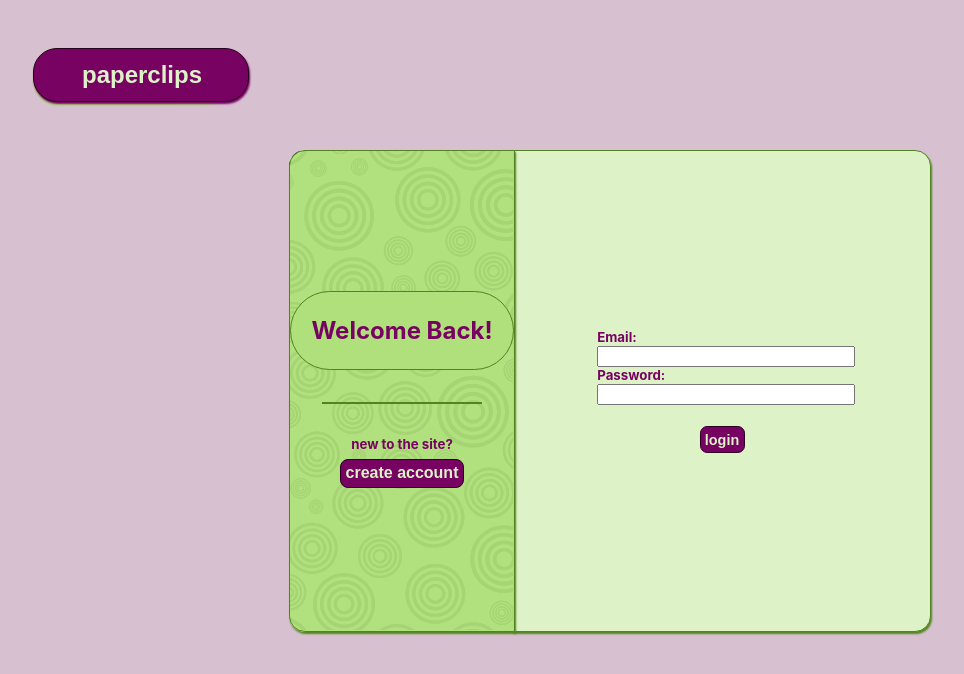
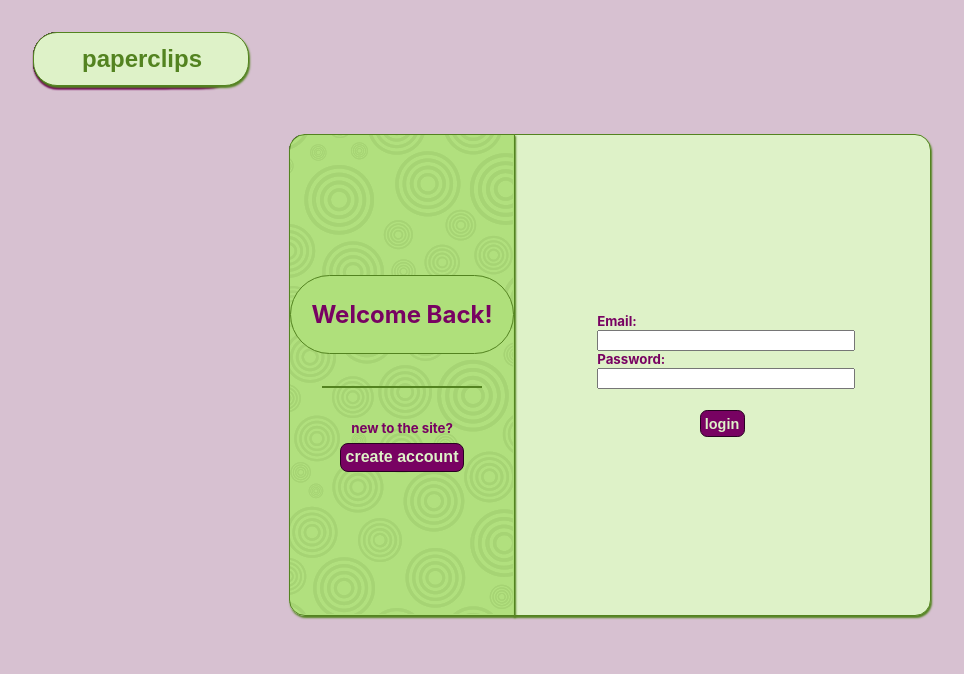
Before and after one commit to cooljasonmelton/paperclips-fe, a React (Create React App) app: page / in a window 1280 px wide. In both pictures the pointer is over the button "paperclips". Shown: the top 674 px of the page, without its empty margins (31-995 px from the left). Built offline with nearby package versions, Linux system fonts and the light colour scheme.

Commit message:
styled colors in menu

```diff
--- a/src/login/LoginContainer.css
+++ b/src/login/LoginContainer.css
@@ -174,8 +174,6 @@
 
 /* Form Submit Buttons */
 .submit-button{
-    /* width: 30%; */
-
     margin: 1.5em 25% 0;
     padding: 0.3em;
 
--- a/src/menu/Menu.css
+++ b/src/menu/Menu.css
@@ -2,7 +2,7 @@
     position: relative;
     z-index: 10;
 
-    margin: 3em 0 0 4em;
+    margin: 2em 0 0 4em;
     width: 100%;
 
     display: flex;
@@ -22,9 +22,10 @@
 
     width: 9em;
 
-    border: 1px solid #AFE07B;
     border-radius: 1em;
-    box-shadow: 1px 2px 2px #AFE07B;
+    box-shadow: 1px 2px 2px #780262;
+    border: 1px solid #280121;
+
     background-color: #DEF2C8;
 
     color: #780262;
@@ -36,11 +37,11 @@
     outline: 0;
 }
 
-.nav-button:hover {
-    background-color: #780262;
-    box-shadow: 1px 2px 2px #780262;
-    border: 1px solid #280121;
-    color: #DEF2C8;
+.nav-button:hover, .nav-item:hover {
+    background-color: #DEF2C8;
+    box-shadow: 1px 2px 2px #538320;
+    border: 1px solid #538320;
+    color: #538320;
     cursor: pointer;
 }
 
@@ -52,9 +53,9 @@
 
     padding: 0.5em 2em;
 
-    border: 1px solid #AFE07B;
+    border: 1px solid #280121;
     border-radius: 1em;
-    box-shadow: 1px 2px 2px #AFE07B;
+    box-shadow: 1px 2px 2px #780262;
     background-color: #DEF2C8;
 
     color: #780262;
@@ -63,15 +64,6 @@
 
     transition: top 0.5s;
 }
-
-.nav-item:hover{
-    background-color: #780262;
-    box-shadow: 1px 2px 2px #780262;
-    border: 1px solid #280121;
-    color: #DEF2C8;
-    cursor: pointer;
-}
-
 .open-1{
     top: 2.5em;
 }
```
